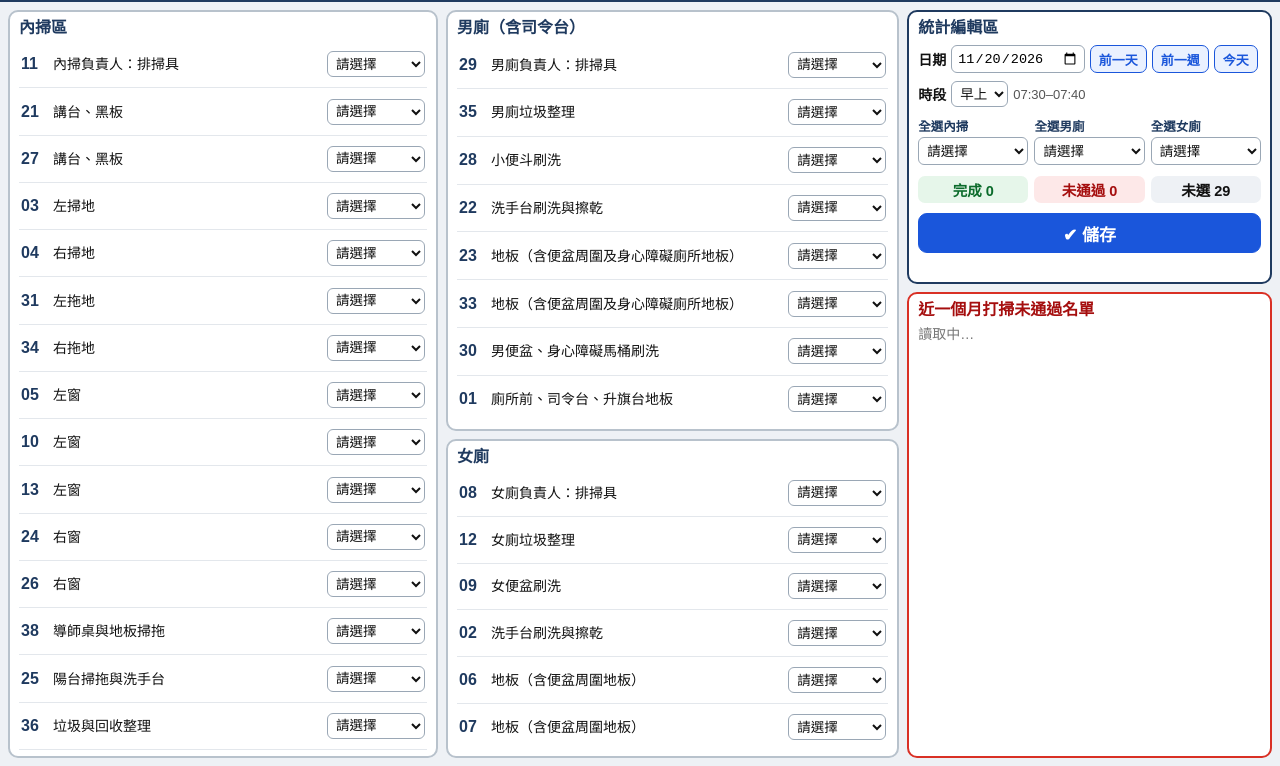
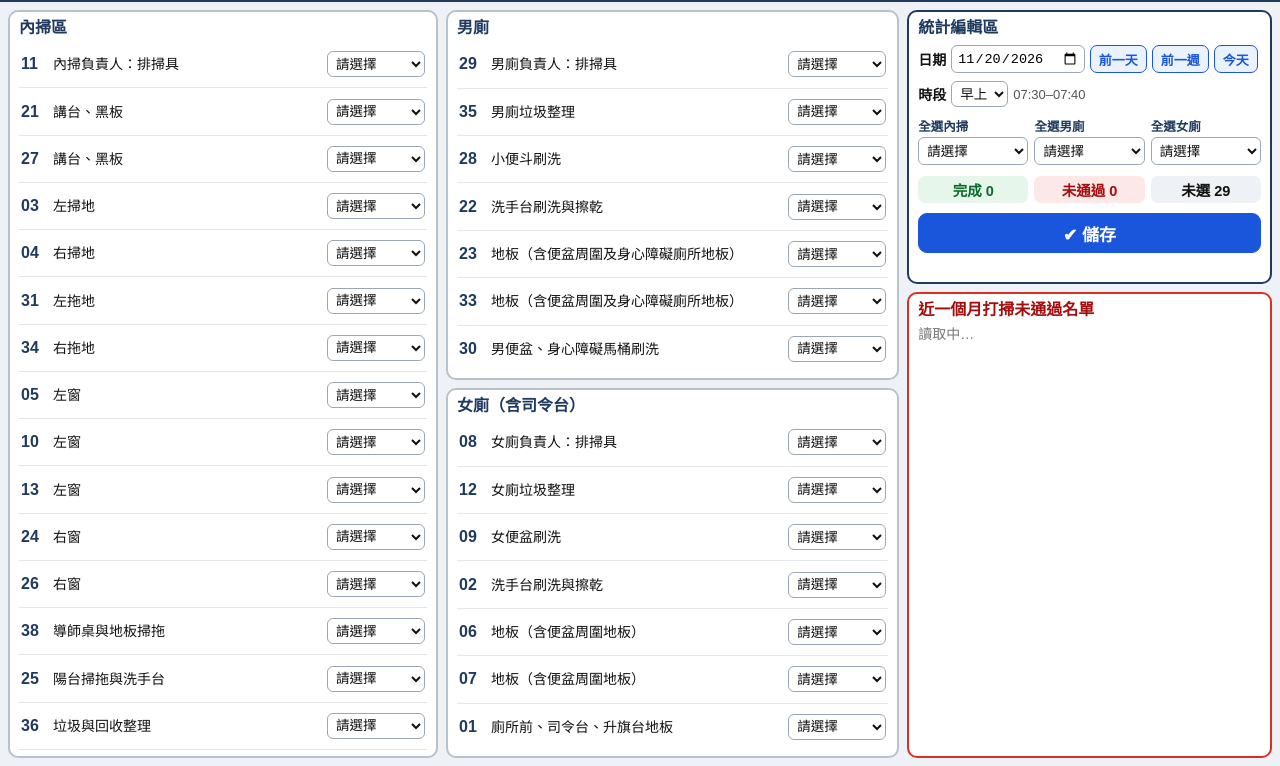
Before and after one commit to smarttmac-debug/smarttmac-debug.github.io, a plain HTML site: page cleaning-709/index.html in a window 1280 px wide. Shown: the part 34-800 px from the top of the page. Drawn offline with Linux system fonts and the light colour scheme; no server answers.

Commit message:
cleaning-709: 01移至女廁（含司令台），男女廁各7人對稱排版

```diff
--- a/cleaning-709/index.html
+++ b/cleaning-709/index.html
@@ -11,7 +11,7 @@ header h1{font-size:18px;margin:0;white-space:nowrap}#hdr{font-size:16px;font-we
 .col{display:flex;flex-direction:column;gap:8px;min-height:0;height:100%}
 .box{background:#fff;border:2px solid #b8c2cc;border-radius:10px;padding:6px 9px;display:flex;flex-direction:column;min-height:0}
 #b_in{height:100%}
-#b_ma{flex:8}#b_fe{flex:6}
+#b_ma{flex:7}#b_fe{flex:7}
 #b_ed{flex-shrink:0;border-color:#1f3a5f}
 #b_fail{flex:1;min-height:0;border-color:#d93025}
 h2{font-size:16px;margin:0 0 4px;color:#1f3a5f;flex-shrink:0;line-height:1.2}
@@ -59,8 +59,8 @@ button{font-size:13px;font-weight:700;height:28px;padding:0 8px;border-radius:7p
 <div class="wrap">
 <div class="box" id="b_in"><h2>內掃區</h2><div class="list" id="l_in"></div></div>
 <div class="col" id="col_mid">
- <div class="box" id="b_ma"><h2>男廁（含司令台）</h2><div class="list" id="l_ma"></div></div>
- <div class="box" id="b_fe"><h2>女廁</h2><div class="list" id="l_fe"></div></div>
+ <div class="box" id="b_ma"><h2>男廁</h2><div class="list" id="l_ma"></div></div>
+ <div class="box" id="b_fe"><h2>女廁（含司令台）</h2><div class="list" id="l_fe"></div></div>
 </div>
 <div class="col" id="col_rt">
  <div class="box" id="b_ed"><h2>統計編輯區</h2>
@@ -81,8 +81,8 @@ button{font-size:13px;font-weight:700;height:28px;padding:0 8px;border-radius:7p
 var API='https://script.google.com/macros/s/AKfycbywQvfNKWqSi5ZpAnwFmTw00T40NidyTA86j6p6bF6QxrR6rMJ1UJ5XWUte7TCQSWwR/exec';
 var TIMES={'早上':'07:30–07:40','中午':'12:15–12:30','下午':'14:50–15:05'};
 var R={in:[['11','內掃負責人：排掃具'],['21','講台、黑板'],['27','講台、黑板'],['03','左掃地'],['04','右掃地'],['31','左拖地'],['34','右拖地'],['05','左窗'],['10','左窗'],['13','左窗'],['24','右窗'],['26','右窗'],['38','導師桌與地板掃拖'],['25','陽台掃拖與洗手台'],['36','垃圾與回收整理'],['32','午餐整理','中午']],
-fe:[['08','女廁負責人：排掃具'],['12','女廁垃圾整理'],['09','女便盆刷洗'],['02','洗手台刷洗與擦乾'],['06','地板（含便盆周圍地板）'],['07','地板（含便盆周圍地板）']],
-ma:[['29','男廁負責人：排掃具'],['35','男廁垃圾整理'],['28','小便斗刷洗'],['22','洗手台刷洗與擦乾'],['23','地板（含便盆周圍及身心障礙廁所地板）'],['33','地板（含便盆周圍及身心障礙廁所地板）'],['30','男便盆、身心障礙馬桶刷洗'],['01','廁所前、司令台、升旗台地板']]};
+fe:[['08','女廁負責人：排掃具'],['12','女廁垃圾整理'],['09','女便盆刷洗'],['02','洗手台刷洗與擦乾'],['06','地板（含便盆周圍地板）'],['07','地板（含便盆周圍地板）'],['01','廁所前、司令台、升旗台地板']],
+ma:[['29','男廁負責人：排掃具'],['35','男廁垃圾整理'],['28','小便斗刷洗'],['22','洗手台刷洗與擦乾'],['23','地板（含便盆周圍及身心障礙廁所地板）'],['33','地板（含便盆周圍及身心障礙廁所地板）'],['30','男便盆、身心障礙馬桶刷洗']]};
 function $(id){return document.getElementById(id)}
 function sessFor(h){return h<11?'早上':(h<14?'中午':'下午')}
 function tpeNow(){var d=new Date(Date.now()+8*3600e3);return {date:d.toISOString().slice(0,10),h:d.getUTCHours()}}
```
